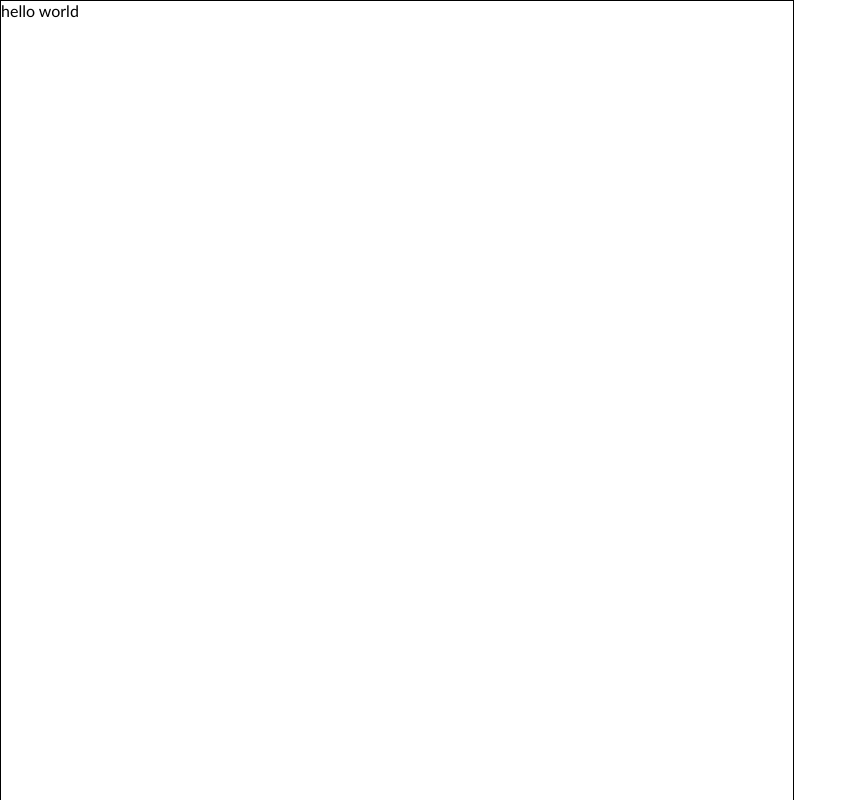
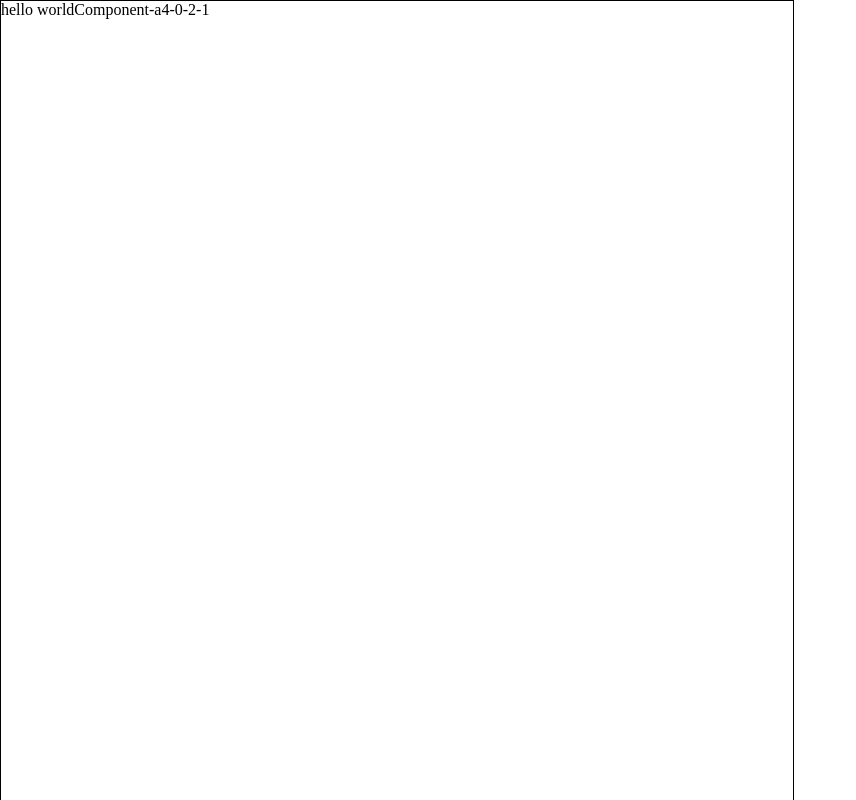
Before and after one commit to goughjo02/html-printer, a React app: page / in a window 1280 px wide. Shown: the top 800 px of the page, without its empty margins (0-856 px from the left). Built offline with nearby package versions, Linux system fonts and the light colour scheme.

Commit message:
delete build

```diff
--- a/react/index.html
+++ b/react/index.html
@@ -5,13 +5,13 @@
   <meta charset="UTF-8">
   <meta name="viewport" content="width=device-width, initial-scale=1.0">
   <meta http-equiv="X-UA-Compatible" content="ie=edge">
-  <title>HTML CV</title>
+  <title>HTML PRINTER</title>
   <link href="https://fonts.googleapis.com/css?family=Lato" rel="stylesheet">
   <style>
     body {
       margin: 0;
       /* font-family: 'Lato', sans-serif;     */
-      font-family: calibri;
+      /* font-family: calibri; */
     }
 
     html {
--- a/react/pages/index.js
+++ b/react/pages/index.js
@@ -1,18 +1,51 @@
 import React from "react";
 import injectSheet from 'react-jss';
-import { a4, blackBorder } from "../styles";
+import { a4, blackBorder, card, letter } from "../styles";
 
 const styles = {
-    root: {
+    a4: {
         ...a4,
         ...blackBorder
+    },
+    card: {
+        ...card,
+        ...blackBorder
+    },
+    letter: {
+        ...letter,
+        ...blackBorder
+    },
+}
+class Component extends React.Component {
+    constructor(props) {
+        super(props);
+        this.state = {
+            classSize: ''
+        }
+    }
+    componentWillMount() {
+        const { classes } = this.props;
+        var urlParams = new URLSearchParams(location.search);
+        console.log(urlParams.get('size') === "letter")
+        if(urlParams.get('size') === "a4"){
+            this.setState({classSize: classes.a4})
+        } else if (urlParams.get('size') === "card") {
+            this.setState({classSize: classes.card});
+        } else if (urlParams.get('size') === "letter") {
+            this.setState({classSize: classes.letter})
+        } else {
+            this.setState({classSize: classes.a4});
+        }
+    }
+    render() {
+        return (
+            <div id="root" className={this.state.classSize}>
+                hello world
+                {this.state.classSize}
+            </div>
+        )
     }
 }
-const Component = ({ classes }) => (
-    <div id="root" className={classes.root}>
-        hello world
-    </div>
-)
 
 // Finally, inject the stylesheet into the component.
 const StyledComponent = injectSheet(styles)(Component)
--- /dev/null
+++ b/react/styles/flexbox.js
@@ -0,0 +1,29 @@
+export const flexCenter = {
+    display: "flex",
+    justifyContent: "center",
+    alignItems: "center"
+}
+export const justifyCenter = {
+    display: "flex",
+    justifyContent: "center"
+}
+export const justifyContentSpaceAround = {
+    display: "flex",
+    justifyContent: "space-around"
+}
+export const justifyContentSpaceBetween = {
+    display: "flex",
+    justifyContent: "space-between"
+}
+export const alignCenter = {
+    display: "flex",
+    alignItems: "center"
+}
+export const alignSpaceAround = {
+    display: "flex",
+    alignItems: "space-around"
+}
+export const alignSpaceBetween = {
+    display: "flex",
+    alignItems: "space-between"
+}
--- a/react/styles/index.js
+++ b/react/styles/index.js
@@ -1,2 +1,3 @@
 export * from './page-size';
 export * from './border';
+export * from './flexbox';
--- a/react/styles/page-size.js
+++ b/react/styles/page-size.js
@@ -2,3 +2,17 @@ export const a4 = {
     height: "297mm",
     width: "210mm"
 }
+export const card = {
+    height: "53.98mm",
+    width: "85.6mm"
+}
+export const letter = {
+    height: "279mm",
+    width: "216mm"
+}
+export const fullHeight = {
+    height: "100%"
+}
+export const fullWidth = {
+    width: "100%"
+}
```
Also changed, not shown: react/pages/basic.js (added, +18 -0 lines), 2 other files (tests, documents, lock files or other folders).
